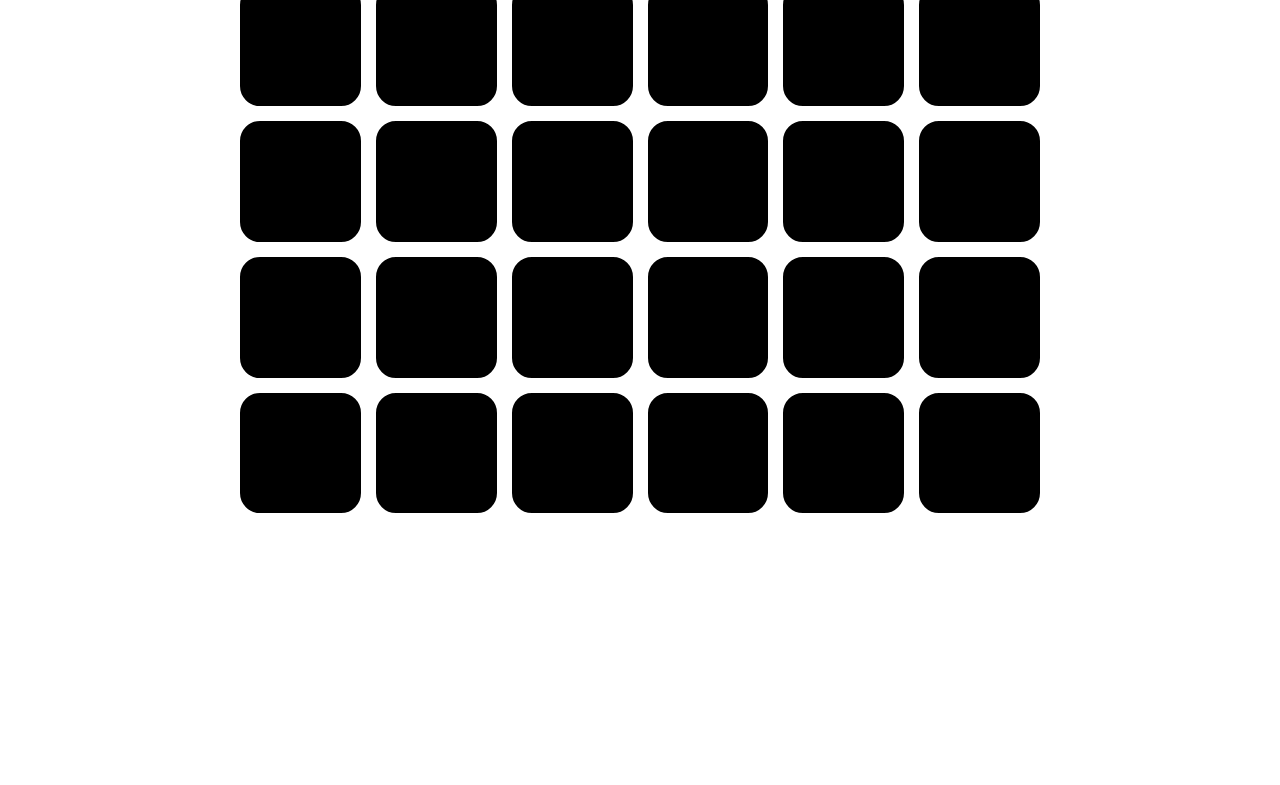
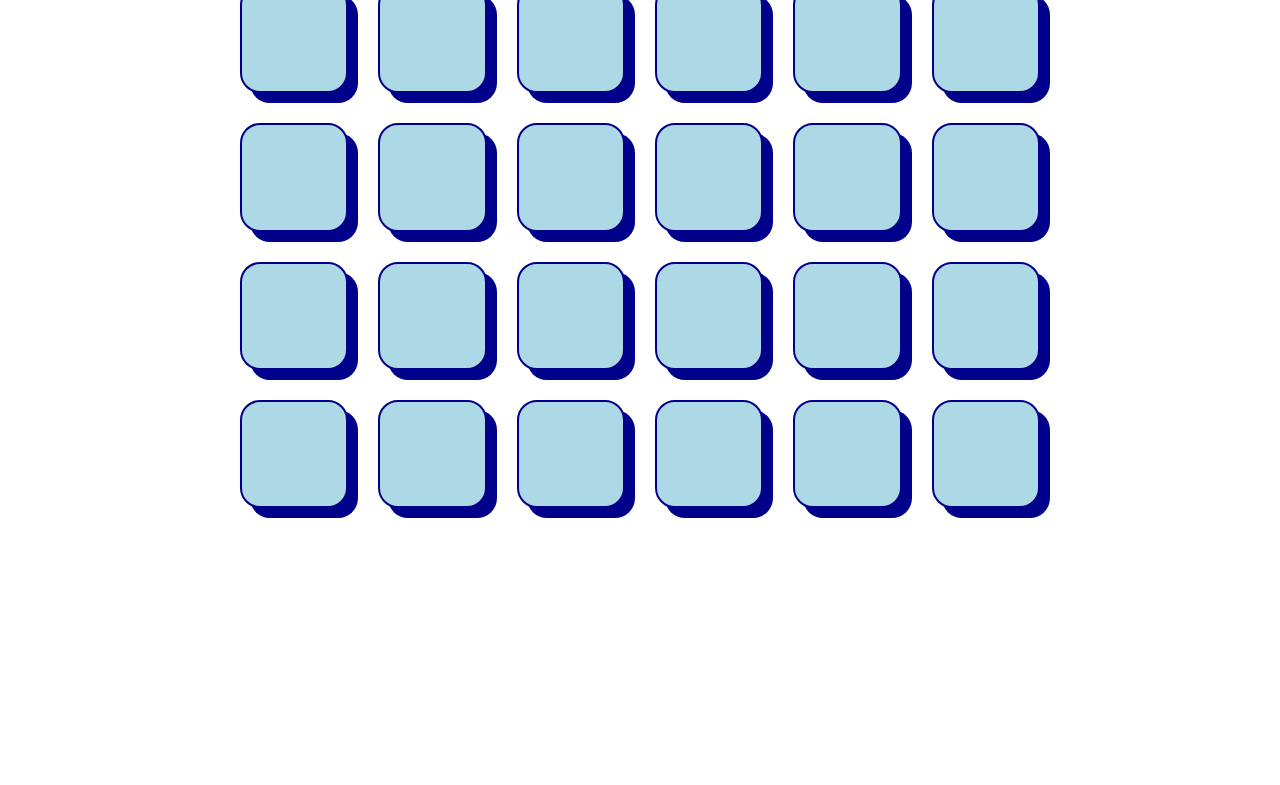
Before and after one commit to GuillaumeMonnard/MEMORY, a website built with Parcel: page src/index.html in a window 1280 px wide. Shown: the part 52-837 px from the top of the page. Built offline with nearby package versions, Linux system fonts and the light colour scheme.

Commit message:
changement du style des cartes

```diff
--- a/src/scss/modules/_memory-game.scss
+++ b/src/scss/modules/_memory-game.scss
@@ -6,13 +6,14 @@
   display: grid;
   grid-template-columns: repeat(6, 1fr);
   grid-template-rows: repeat(6, 1fr);
-  gap: 15px;
+  gap: 30px;
 }
 
 .card {
   position: relative;
-  border: solid 2px black;
+  border: solid 2px darkblue;
   border-radius: 20px;
+  box-shadow: 10px 10px 0px 0px darkblue;
 
   &:not(.hidden)::after {
     content: attr(data-emoji);
@@ -23,6 +24,6 @@
   }
 
   &.hidden {
-    background-color: black;
+    background-color: lightblue;
   }
 }
```
